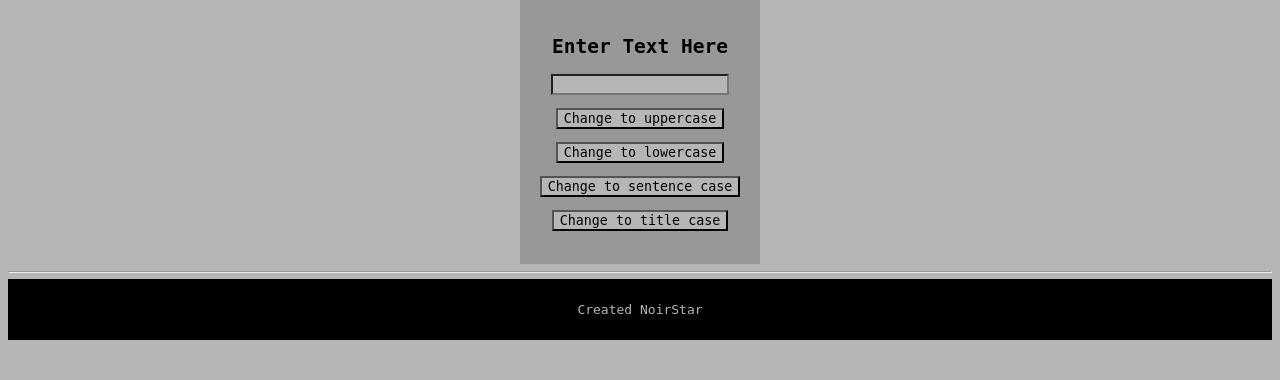
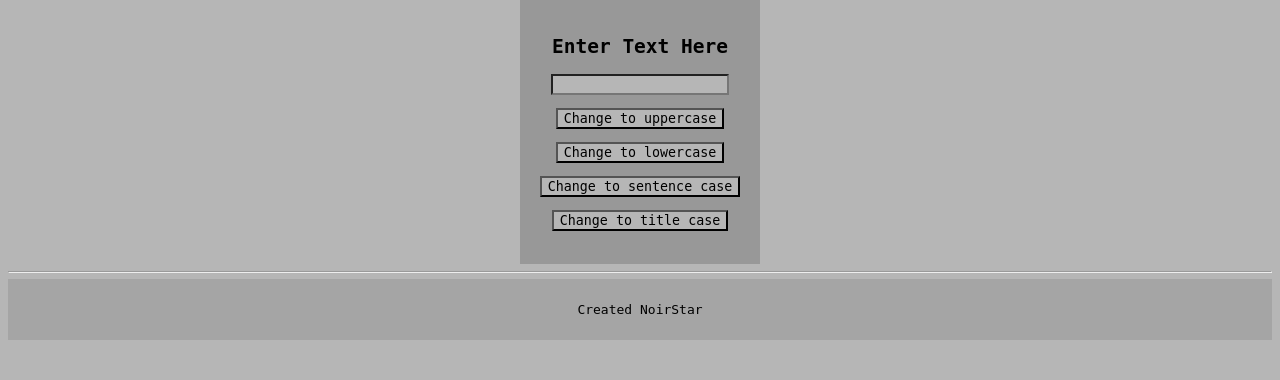
Before and after one commit to romainenoir/textcase_converter, a Flask app: page /convert-text in a window 1280 px wide. Shown: the part 66-446 px from the top of the page. Run offline with Flask 3, Linux system fonts and the light colour scheme.

Commit message:
small css footer change

```diff
--- a/static/style.css
+++ b/static/style.css
@@ -16,9 +16,9 @@ body {
 }
 
 footer {
-    background-color: black;
+    background-color: rgb(165, 165, 165);
     font-family: monospace;
-    color: rgb(182,182,182);
+    color: rgb(0, 0, 0);
     text-align: center;
     font: 14px;
     padding: 10px;
```
